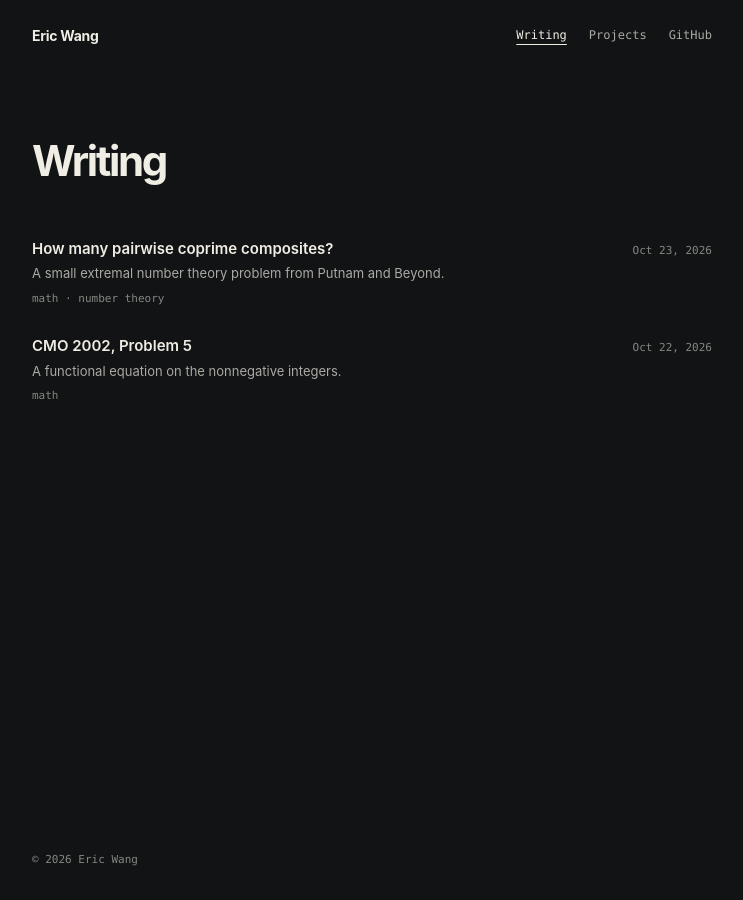
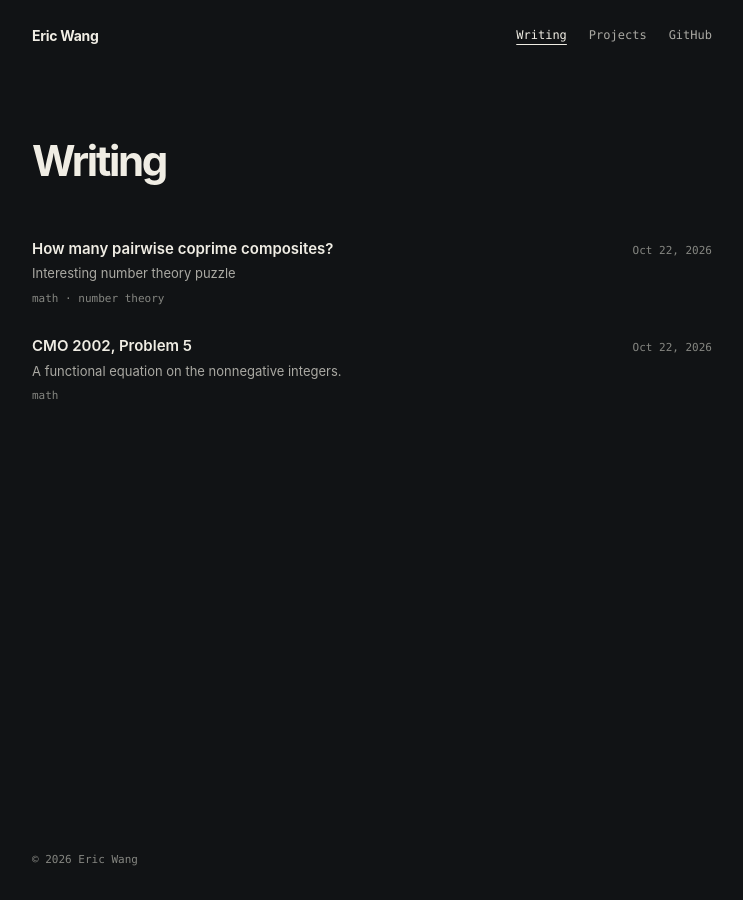
Before and after one commit to threepoint1four/threepoint1four.github.io, a Jekyll site: the page built from notes/index.html, in a window 1280 px wide. Shown: the whole page, without its empty margins (268-1011 px from the left). Built offline with Jekyll 4.4.1, drawn with Linux system fonts in a browser that asks for light colours.

Commit message:
Update 2026-10-23-pairwise-coprime-composites.md

```diff
--- a/_posts/2026-10-23-pairwise-coprime-composites.md
+++ b/_posts/2026-10-23-pairwise-coprime-composites.md
@@ -1,7 +1,7 @@
 ---
 title: How many pairwise coprime composites?
-description: A small extremal number theory problem from Putnam and Beyond.
-date: 2026-10-23
+description: Interesting number theory puzzle
+date: 2026-10-22
 tags: [math, number-theory]
 math: true
 ---
```
